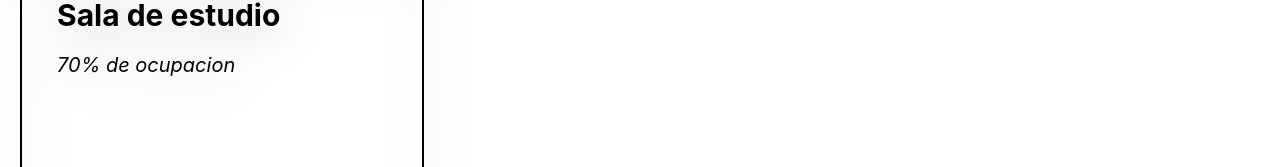
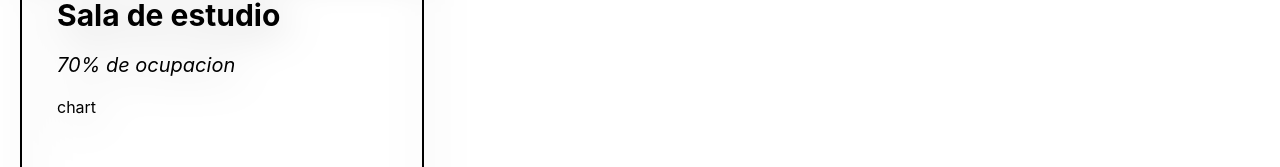
Before and after one commit to raporpe/final-degree-project, a React (Create React App) app in the folder frontend/: page / in a window 1280 px wide. Shown: the part 349-516 px from the top of the page. Built offline with nearby package versions, Linux system fonts and the light colour scheme; the HTML template or start-up script is replaced by a standard one.

Commit message:
Create chart component

```diff
--- /dev/null
+++ b/frontend/src/Chart.js
@@ -0,0 +1,12 @@
+import React from 'react';
+import './Chart.css'
+
+class Chart extends React.Component {
+    render() {
+        return (
+            <div>chart</div>
+        )
+    }
+}
+
+export default Chart;
--- a/frontend/src/SidePanel.css
+++ b/frontend/src/SidePanel.css
@@ -11,11 +11,6 @@
     width: 400px;
 }
 
-.sidebar-content {
-    margin: 10px 15px;
-    padding: 20px;
-    text-align: left;
-}
 
 .sidebar-image {
     width: 100%;
@@ -24,6 +19,12 @@
     overflow: hidden;
 
 }
+.sidebar-content {
+    margin: 10px 15px;
+    padding: 20px;
+    text-align: left;
+}
+
 .sidebar-title {
     font-size: 30px;
     font-weight: bold;
@@ -33,9 +34,8 @@
     margin-top: 20px;
     font-size: 20px;
     font-style: italic;
-
 }
 
-.sidebar-graph {
-
+.sidebar-chart {
+    margin-top: 20px;
 }
--- a/frontend/src/SidePanel.js
+++ b/frontend/src/SidePanel.js
@@ -1,5 +1,6 @@
 import React from "react";
 import "./SidePanel.css";
+import Chart from './Chart';
 
 
 class SidePanel extends React.Component {
@@ -10,12 +11,14 @@ class SidePanel extends React.Component {
     render() {
         return (
             <div className="sidebar">
-                 <img className="sidebar-image" alt="biblioteca uc3m" src="/biblioteca.webp"></img>
-                 <div className="sidebar-content">
+                <img className="sidebar-image" alt="biblioteca uc3m" src="/biblioteca.webp"></img>
+                <div className="sidebar-content">
                     <div className="sidebar-title">Sala de estudio</div>
                     <div className="sidebar-ocupacion">70% de ocupacion</div>
-                    <div className="sidebar-graph"></div>
-                 </div>
+                    <div className="sidebar-chart">
+                        <Chart room={this.props.currentRoom}></Chart>
+                    </div>
+                </div>
             </div>
         )
     }
```
Also changed, not shown: frontend/src/Chart.css (added).
